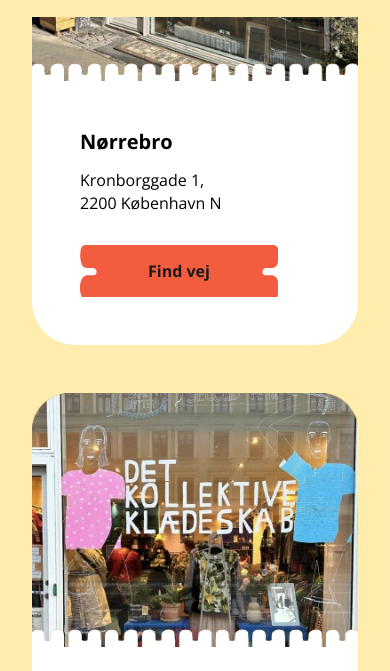
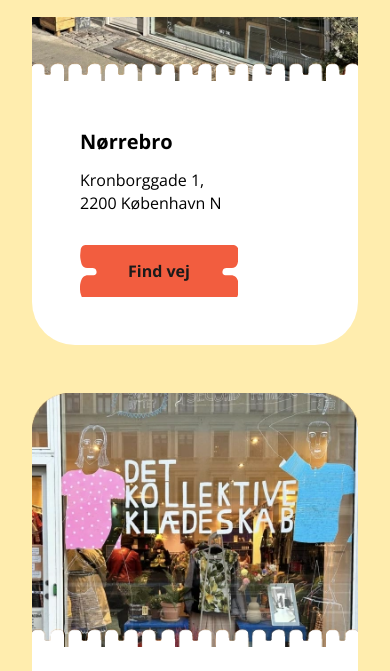
Before and after one commit to anso0004/detkollektiveklaedeskab, an Astro site: page / in a window 390 px wide. Shown: the part 173-844 px from the top of the page. Built offline with nearby package versions, Linux system fonts and the light colour scheme; Astro itself is replaced by a stand-in of ours; a web font is replaced by a local one.

Commit message:
små rettelser i button, link og card

```diff
--- a/src/components/Button.astro
+++ b/src/components/Button.astro
@@ -5,7 +5,7 @@ import { Image } from "astro:assets";
 const buttonStyling = "";
 
 const variantClasses = {
-  primary: "bg-red-500 font-sans text-neutrals-950 px-l py-sm text-p text-button_m font-bold lg:text-button_d lg:font-bold ",
+  primary: "bg-red-500 font-sans text-neutrals-950 lg:px-l px-m py-sm text-p text-button_m font-bold lg:text-button_d lg:font-bold ",
   secondary: "bg-yellow-500 font-sans text-neutrals-950 px-l py-sm text-p text-button_m font-bold lg:text-button_d lg:font-bold",
   header_primary: "text-h2_m font-display font-bold text-brown-800 lg:text-h6_d lg:font-sans",
   header_secondary: "text-h2_m font-display font-bold text-yellow-500 lg:text-h6_d lg:font-sans",
--- a/src/components/Link.astro
+++ b/src/components/Link.astro
@@ -7,7 +7,7 @@ import { Image } from "astro:assets";
 const buttonStyling = "";
 
 const variantClasses = {
-  primary: "bg-red-500 font-sans text-neutrals-950 px-l py-sm text-p text-button_m font-bold lg:text-button_d lg:font-bold ",
+  primary: "bg-red-500 font-sans text-neutrals-950 lg:px-l px-m py-sm text-p text-button_m font-bold lg:text-button_d lg:font-bold ",
   secondary: "bg-yellow-500 font-sans text-neutrals-950 px-l py-sm text-p text-button_m font-bold lg:text-button_d lg:font-bold",
   header_primary: "text-h2_m font-display font-bold text-brown-800 lg:text-h6_d lg:font-sans",
   header_secondary: "text-h2_m font-display font-bold text-yellow-500 lg:text-h6_d lg:font-sans",
--- a/src/components/card_abonnement.astro
+++ b/src/components/card_abonnement.astro
@@ -4,6 +4,7 @@ import { Image } from "astro:assets";
 import icon_ckeck_black from "../assets/images/icon_check_black.svg";
 import icon_cross_red from "../assets/images/icon_cross_red.svg";
 import Button from "../components/Button.astro";
+import Link from "../components/Link.astro";
 ---
 
 <article class="card bg-neutrals-50 rounded-border-radius-43 @container hover:scale-105 transition-transform cursor-pointer w-[20.375rem] lg:w-[23.563rem]">
@@ -46,7 +47,7 @@ import Button from "../components/Button.astro";
         </div>
         <h5 class="h5_m font-sans font-bold lg:text-h5_d"><span>{pris}</span> kr./md.</h5>
       </div>
-      <Button left="red_l" right="red_r" hover="nothover" variant="primary">Køb abonnement</Button>
+      <Link left="red_l" right="red_r" hover="nothover" variant="primary">Køb abonnement</Link>
     </section>
   </a>
 </article>
```
